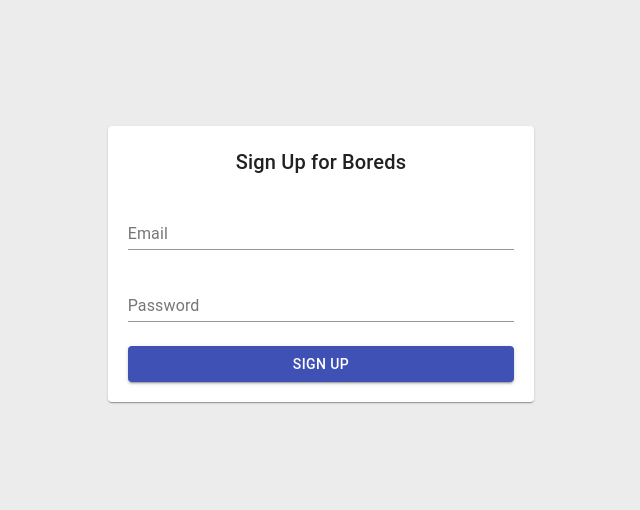
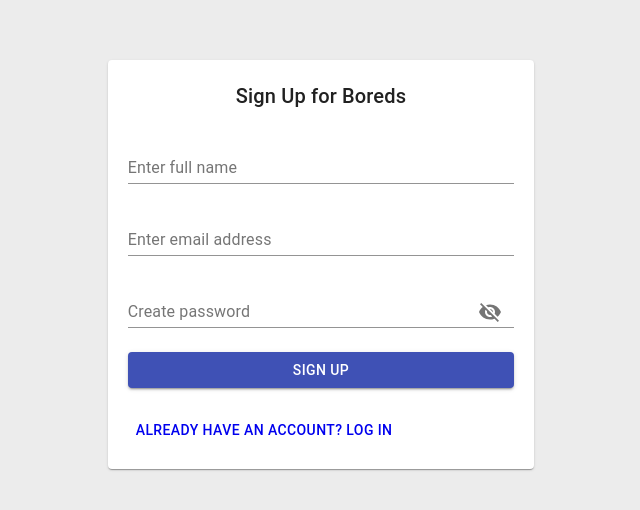
Before and after one commit to AdiPat/boreds, a React (Create React App) app: page /signup in a window 1280 px wide. Shown: the part 136-646 px from the top of the page, without its empty margins (319-959 px from the left). Built offline with nearby package versions, Linux system fonts and the light colour scheme; no server answers.

Commit message:
Improve Sign Up Page - Add password visibility icon - Add TextField for full name - Add material-ui icons package

```diff
--- a/package.json
+++ b/package.json
@@ -4,6 +4,7 @@
   "private": true,
   "dependencies": {
     "@material-ui/core": "^4.11.0",
+    "@material-ui/icons": "^4.9.1",
     "@testing-library/jest-dom": "^5.11.4",
     "@testing-library/react": "^11.1.0",
     "@testing-library/user-event": "^12.1.10",
--- a/src/pages/signup/SignupPage.js
+++ b/src/pages/signup/SignupPage.js
@@ -4,12 +4,18 @@ import Card from "@material-ui/core/Card";
 import Typography from "@material-ui/core/Typography";
 import TextField from "@material-ui/core/TextField";
 import Button from "@material-ui/core/Button";
+import IconButton from "@material-ui/core/IconButton";
+import InputAdornment from "@material-ui/core/InputAdornment";
+import Visibility from "@material-ui/icons/Visibility";
+import VisibilityOff from "@material-ui/icons/VisibilityOff";
 import firebase from "firebase/app";
 import "firebase/auth";
 
 function SignupPage() {
+  const [fullName, setFullName] = useState("");
   const [email, setEmail] = useState("");
   const [password, setPassword] = useState("");
+  const [showPassword, setShowPassword] = useState(false);
 
   const handleSubmit = (e) => {
     console.log(email, password);
@@ -43,7 +49,16 @@ function SignupPage() {
             <Grid item xs={12}>
               <TextField
                 style={{ width: "100%" }}
-                label="Email"
+                label="Enter full name"
+                type="text"
+                size="medium"
+                onChange={(e) => setFullName(e.target.value)}
+              ></TextField>
+            </Grid>
+            <Grid item xs={12}>
+              <TextField
+                style={{ width: "100%" }}
+                label="Enter email address"
                 type="text"
                 size="medium"
                 onChange={(e) => setEmail(e.target.value)}
@@ -52,10 +67,23 @@ function SignupPage() {
             <Grid item xs={12}>
               <TextField
                 style={{ width: "100%" }}
-                label="Password"
-                type="password"
+                label="Create password"
+                type={showPassword ? "text" : "password"}
                 size="medium"
                 onChange={(e) => setPassword(e.target.value)}
+                InputProps={{
+                  endAdornment: (
+                    <InputAdornment position="end">
+                      <IconButton
+                        aria-label="toggle password visibility"
+                        onClick={() => setShowPassword(!showPassword)}
+                        onMouseDown={() => setShowPassword(!showPassword)}
+                      >
+                        {showPassword ? <Visibility /> : <VisibilityOff />}
+                      </IconButton>
+                    </InputAdornment>
+                  ),
+                }}
               ></TextField>
             </Grid>
             <Grid item xs={12}>
@@ -68,6 +96,13 @@ function SignupPage() {
                 Sign Up
               </Button>
             </Grid>
+            <Grid item xs={12}>
+              <Button color="primary">
+                <a href="/login" style={{ textDecoration: "none" }}>
+                  Already have an account? Log in
+                </a>
+              </Button>
+            </Grid>
           </Grid>
         </Card>
       </Grid>
```
Also changed, not shown: 1 other file (tests, documents, lock files or other folders).
